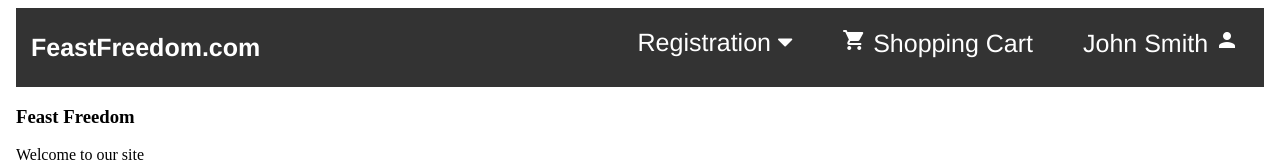
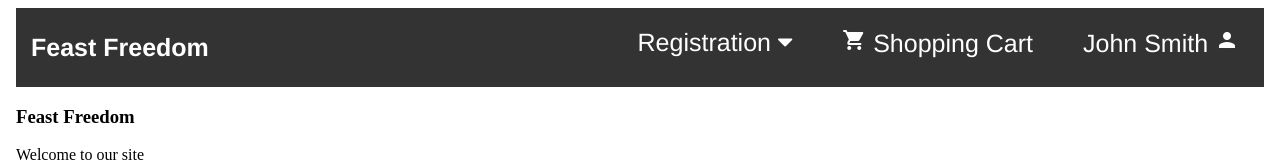
Before and after one commit to jibarra436/feast-freedom-angular, an Angular app: page / in a window 1280 px wide. Shown: the top 162 px of the page. Built offline with nearby package versions, Linux system fonts and the light colour scheme.

Commit message:
Update home page name, api port

```diff
--- a/src/app/app.component.html
+++ b/src/app/app.component.html
@@ -77,7 +77,7 @@
 </head>
 <body>
 <div class="navbar">
-    <h3>FeastFreedom.com</h3>
+    <h3>Feast Freedom</h3>
 
     <a href="#UserProfile">John Smith <span class="material-icons md-24">person</span><link href="https://fonts.googleapis.com/icon?family=Material+Icons" rel="stylesheet">
         <i class="material-icons"> </i>  </a>
--- a/src/environments/environment.ts
+++ b/src/environments/environment.ts
@@ -4,7 +4,7 @@
 
 export const environment = {
   production: false,
-  API_URL: 'http://localhost:8080/api/'
+  API_URL: 'http://localhost:8081/api/'
 };
 
 /*
```
